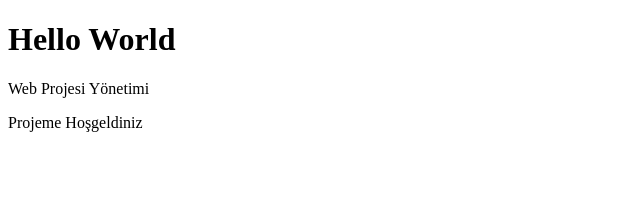
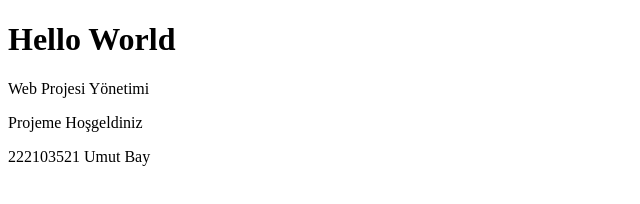
Before and after one commit to UmutBayy/umutbayy.github.io, a plain HTML site: page index.html in a window 1280 px wide. Shown: the whole page, without its empty margins (0-640 px from the left). Drawn offline with Linux system fonts and the light colour scheme.

Commit message:
Update index.html

```diff
--- a/index.html
+++ b/index.html
@@ -9,5 +9,6 @@
     <h1>Hello World</h1>
     <p>Web Projesi Yönetimi</p>
     <p>Projeme Hoşgeldiniz</p>
+    <p>222103521 Umut Bay</p>
 </body>
 </html>
```
